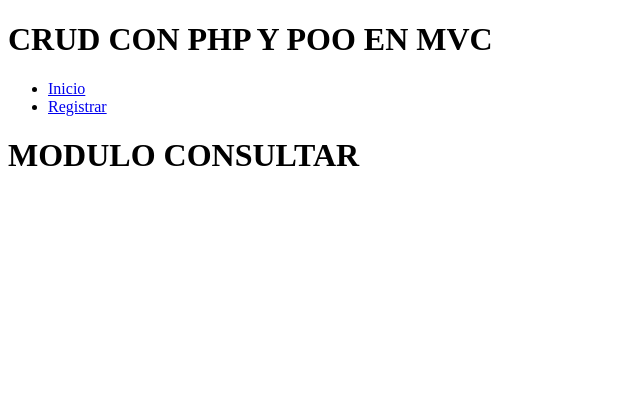
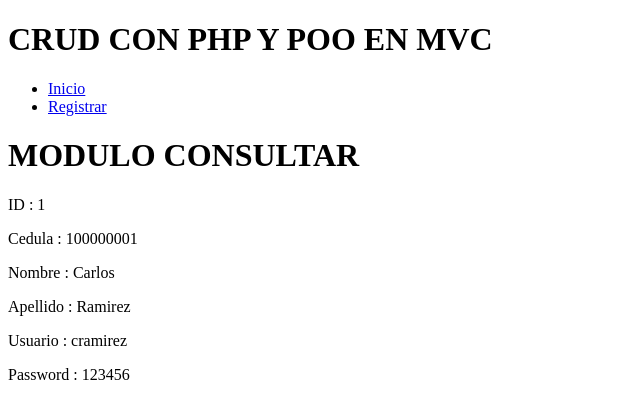
Before and after one commit to GermanRz/usuarios, a PHP site: page /?cargar=consultar&id=1 in a window 1280 px wide. Shown: the top 419 px of the page, without its empty margins (0-640 px from the left). Run offline with PHP 8.4, Linux system fonts and the light colour scheme; data comes from the database, SQL or seed files in the repository.

Commit message:
Add consultar method to Usuarios model and update ControladorUsuarios for user retrieval

```diff
--- a/controladores/controlador.php
+++ b/controladores/controlador.php
@@ -28,6 +28,11 @@ class ControladorUsuarios{
 
     } //fin del metodo crear
 
+    public function consultar($id){
+        $this->usuario->set("id",$id);
+        return $this->usuario->consultar();
+    }//fin del metodo consultar
+
 }//fin de la clase ControladorUsuarios
 
 ?>
--- a/modelos/usuarios.php
+++ b/modelos/usuarios.php
@@ -44,6 +44,23 @@ class Usuarios{
     }//fin del metodo crear
 
 
+    public function consultar(){
+        $sql="SELECT * FROM usuarios WHERE idUsuario = '$this->id'";
+        $resultado=$this->con->consultaRetorno($sql);
+        $registro=mysqli_fetch_assoc($resultado);
+
+        // $this->id=$registro["idUsuario"];
+        // $this->nombres=$registro["nombres"];
+        // $this->apellidos=$registro["apellidos"];
+        // $this->usuario=$registro["usuario"];
+        // $this->password=$registro["password"];
+        // $this->cedula=$registro["cedula"];
+
+        return $registro;
+
+    }
+
+
 }// Fin de la clase usuarios
 
 // $miUsuario = new Usuarios();
--- a/vistas/consultar.php
+++ b/vistas/consultar.php
@@ -1 +1,16 @@
+<?php
+    $controlador = new ControladorUsuarios();
+
+    if (isset($_GET["id"]))
+        $registro=$controlador->consultar($_GET["id"])
+
+?>
+
 <h1>MODULO CONSULTAR</h1>
+
+<p>ID       : <?php echo $registro["idUsuario"]; ?></p>
+<p>Cedula   : <?php echo $registro["cedula"]; ?></p>
+<p>Nombre   : <?php echo $registro["nombres"]; ?></p>
+<p>Apellido : <?php echo $registro["apellidos"]; ?></p>
+<p>Usuario  : <?php echo $registro["usuario"]; ?></p>
+<p>Password : <?php echo $registro["password"]; ?></p>
```
